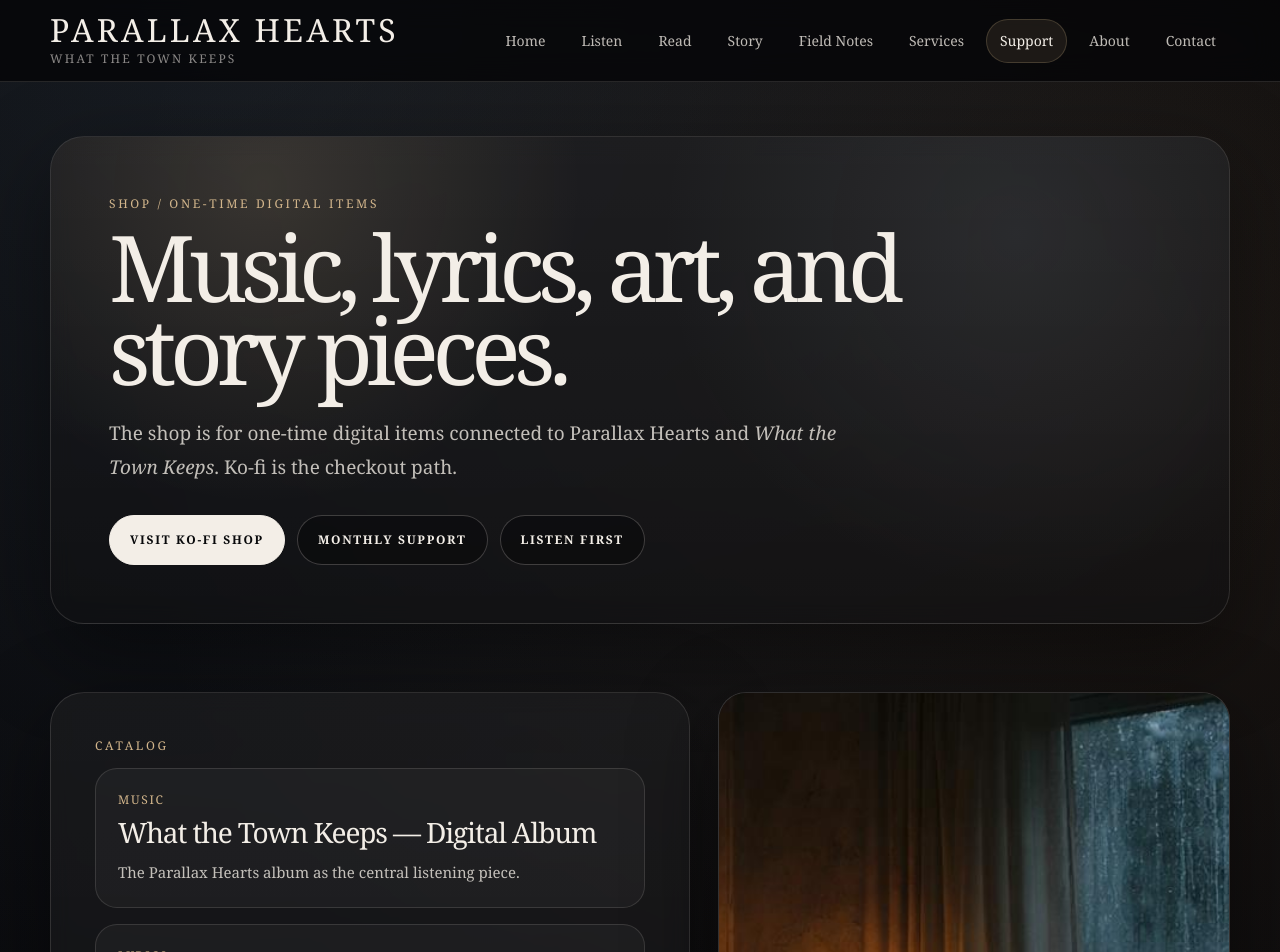
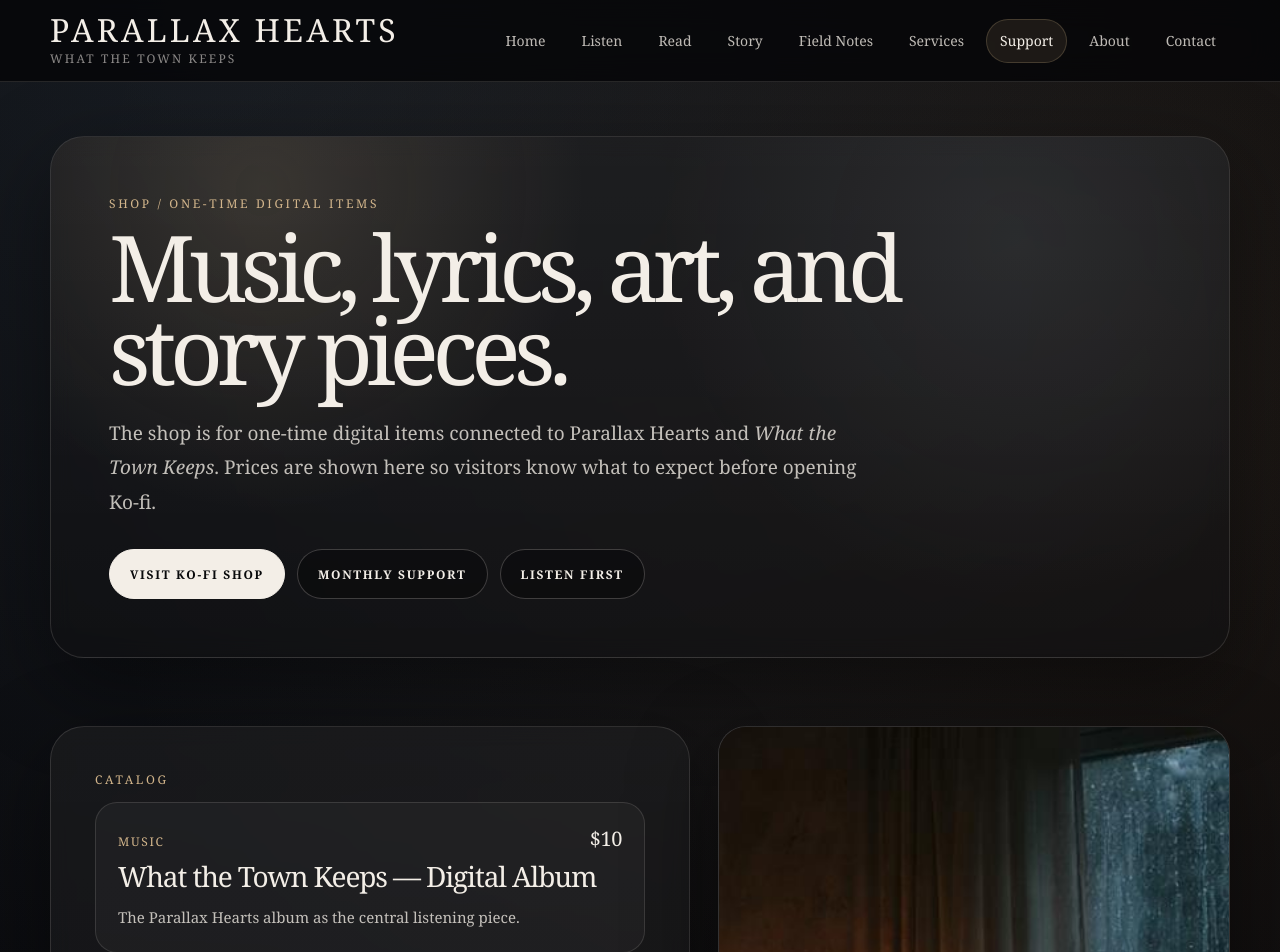
Before and after one commit to chthomps4/parallaxhearts-site, a Next.js app in the folder site/: page /shop in a window 1280 px wide. Shown: the top 952 px of the page. Built offline with nearby package versions, Linux system fonts and the light colour scheme.

Commit message:
Add inline shop pricing

```diff
--- a/site/app/shop/page.tsx
+++ b/site/app/shop/page.tsx
@@ -6,7 +6,7 @@ const koFiUrl = "https://ko-fi.com/parallaxhearts";
 const navItems = [
   ["Home", "/"],
   ["Music", "/music"],
-  ["Story", "/project"],
+  ["Story", "/story"],
   ["Graphic Novel", "/graphic-novel"],
   ["Field Notes", "/field-notes"],
   ["Shop", "/shop"],
@@ -17,31 +17,37 @@ const navItems = [
 const shopItems = [
   {
     title: "What the Town Keeps — Digital Album",
+    price: "$10",
     text: "The Parallax Hearts album as the central listening piece.",
     lane: "Music",
   },
   {
     title: "Lyric Book PDF",
+    price: "$5",
     text: "Collected lyrics and song notes for the album world.",
     lane: "Lyrics",
   },
   {
     title: "Vallen Concept Art Pack",
+    price: "$7",
     text: "Selected visuals, album art, and atmospheric pieces from the story world.",
     lane: "Visuals",
   },
   {
     title: "Graphic Novel Preview PDF",
+    price: "$5",
     text: "Early page previews and chapter material from the visual novel archive.",
     lane: "Story",
   },
   {
     title: "Story Fragment PDF",
+    price: "$3",
     text: "Short prose, page excerpts, and Vallen archive pieces collected for readers.",
     lane: "Story",
   },
   {
     title: "Complete Support Bundle",
+    price: "$20",
     text: "A combined package for listeners who want music, lyrics, visuals, and story material together.",
     lane: "Bundle",
   },
@@ -150,8 +156,8 @@ export default function ShopPage() {
                 }}
               >
                 The shop is for one-time digital items connected to Parallax
-                Hearts and <em>What the Town Keeps</em>. Ko-fi is the checkout
-                path.
+                Hearts and <em>What the Town Keeps</em>. Prices are shown here so
+                visitors know what to expect before opening Ko-fi.
               </p>
 
               <div
@@ -213,9 +219,18 @@ export default function ShopPage() {
                       background: "rgba(255,255,255,0.035)",
                     }}
                   >
+                    <div
+                      style={{
+                        display: "flex",
+                        justifyContent: "space-between",
+                        gap: "18px",
+                        alignItems: "baseline",
+                        marginBottom: "10px",
+                      }}
+                    >
                       <p
                         style={{
-                        margin: "0 0 10px",
+                          margin: 0,
                           color: "var(--gold)",
                           fontSize: "12px",
                           letterSpacing: "0.14em",
@@ -224,6 +239,17 @@ export default function ShopPage() {
                       >
                         {item.lane}
                       </p>
+                      <p
+                        style={{
+                          margin: 0,
+                          color: "var(--paper)",
+                          fontSize: "20px",
+                          letterSpacing: "-0.02em",
+                        }}
+                      >
+                        {item.price}
+                      </p>
+                    </div>
 
                     <h2
                       style={{
@@ -249,6 +275,10 @@ export default function ShopPage() {
                   </article>
                 ))}
               </div>
+
+              <p className="soft-copy" style={{ margin: "18px 0 0" }}>
+                Prices are simple guide prices for one-time digital items. Ko-fi remains the checkout path and final source for live availability.
+              </p>
 
               <div
                 style={{
```
Lines whose indentation alone changed are shown as unchanged.
